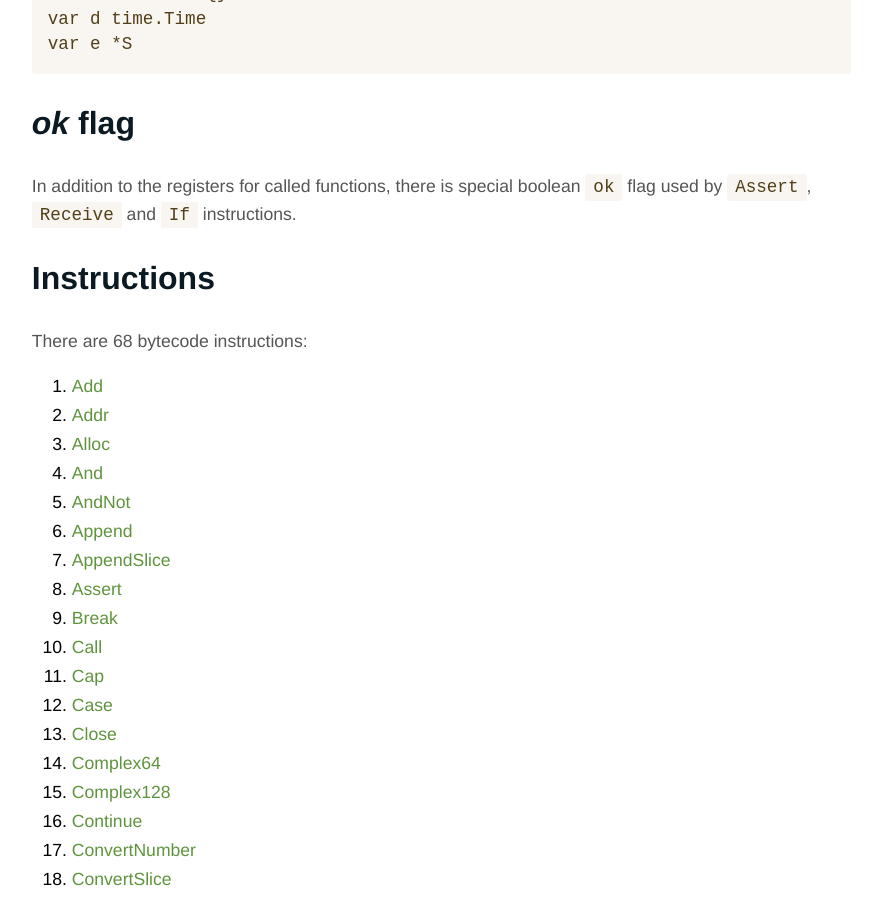
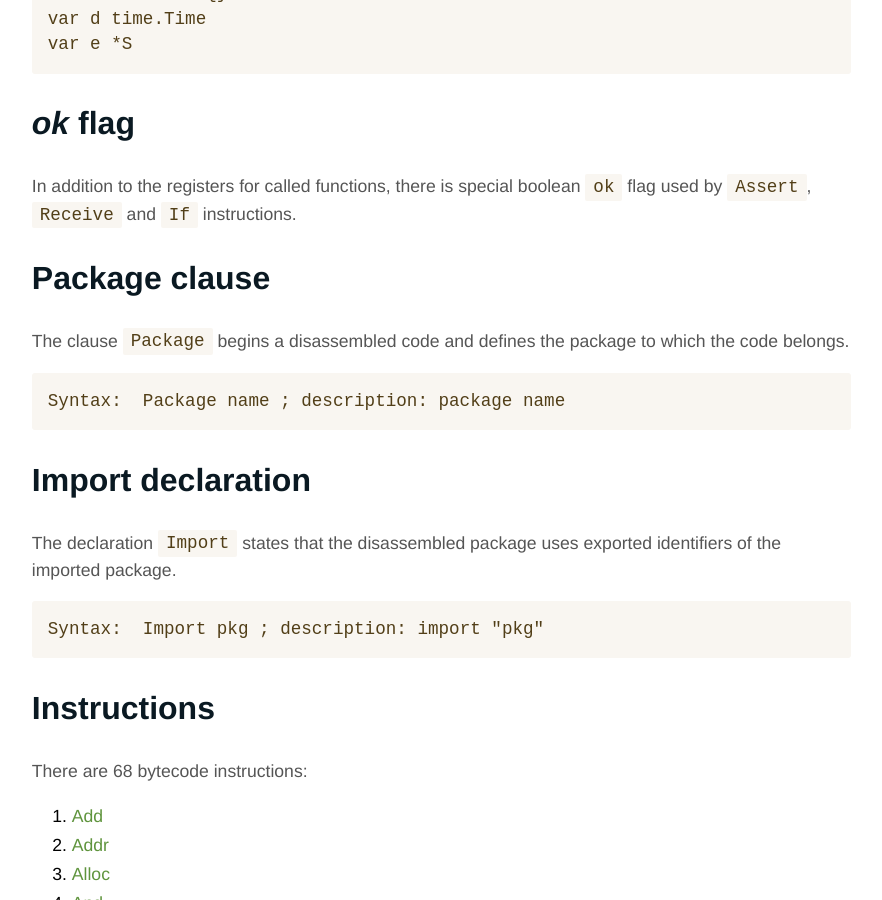
Before and after one commit to open2b/scriggo-site, a Jekyll site: the page built from doc/disassembler.md, in a window 1280 px wide and 900 px high, scrolled down 1778 px. Shown: the whole window, without its empty margins (314-1196 px from the left). Built offline with Jekyll 4.4.1, drawn with Linux system fonts in a browser that asks for light colours.

Commit message:
Document Package clause and Import declaration

````diff
--- a/doc/disassembler.md
+++ b/doc/disassembler.md
@@ -70,6 +70,22 @@ var e *S
 ## <em>ok</em> flag
 
 In addition to the registers for called functions, there is special boolean `ok` flag used by `Assert`, `Receive` and `If` instructions.
+
+## Package clause
+
+The clause `Package` begins a disassembled code and defines the package to which the code belongs.
+
+```go
+Syntax:  Package name ; description: package name
+```
+
+## Import declaration
+
+The declaration `Import` states that the disassembled package uses exported identifiers of the imported package.
+
+```go
+Syntax:  Import pkg ; description: import "pkg"
+```
 
 ## Instructions
 
````
